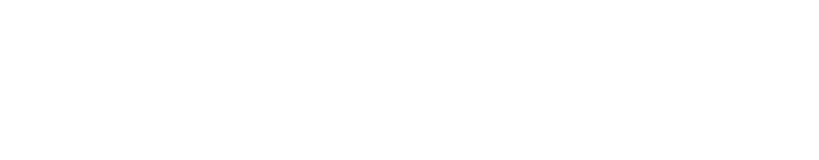
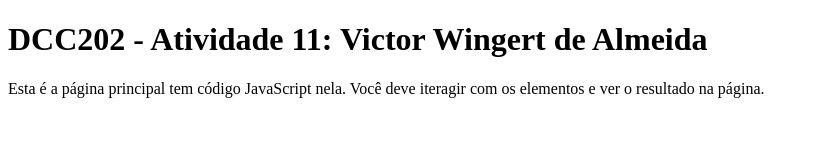
Before and after one commit to ufjf-dcc202/ufjf-dcc202-2023-3-b-atv11-victorwingert, a website: page index.html in a window 1280 px wide. Shown: the whole page, without its empty margins (0-819 px from the left). Drawn offline with Linux system fonts and the light colour scheme.

Commit message:
criei o main

```diff
--- a/index.html
+++ b/index.html
@@ -6,6 +6,9 @@
     <title>DCC202 - Atividade 11: Victor Wingert de Almeida</title>
 </head>
 <body>
-
+    <main>
+        <h1>DCC202 - Atividade 11: Victor Wingert de Almeida</h1>
+        <p>Esta é a página principal tem código JavaScript nela. Você deve iteragir com os elementos e ver o resultado na página.</p>
+    </main>
 </body>
 </html>
```
